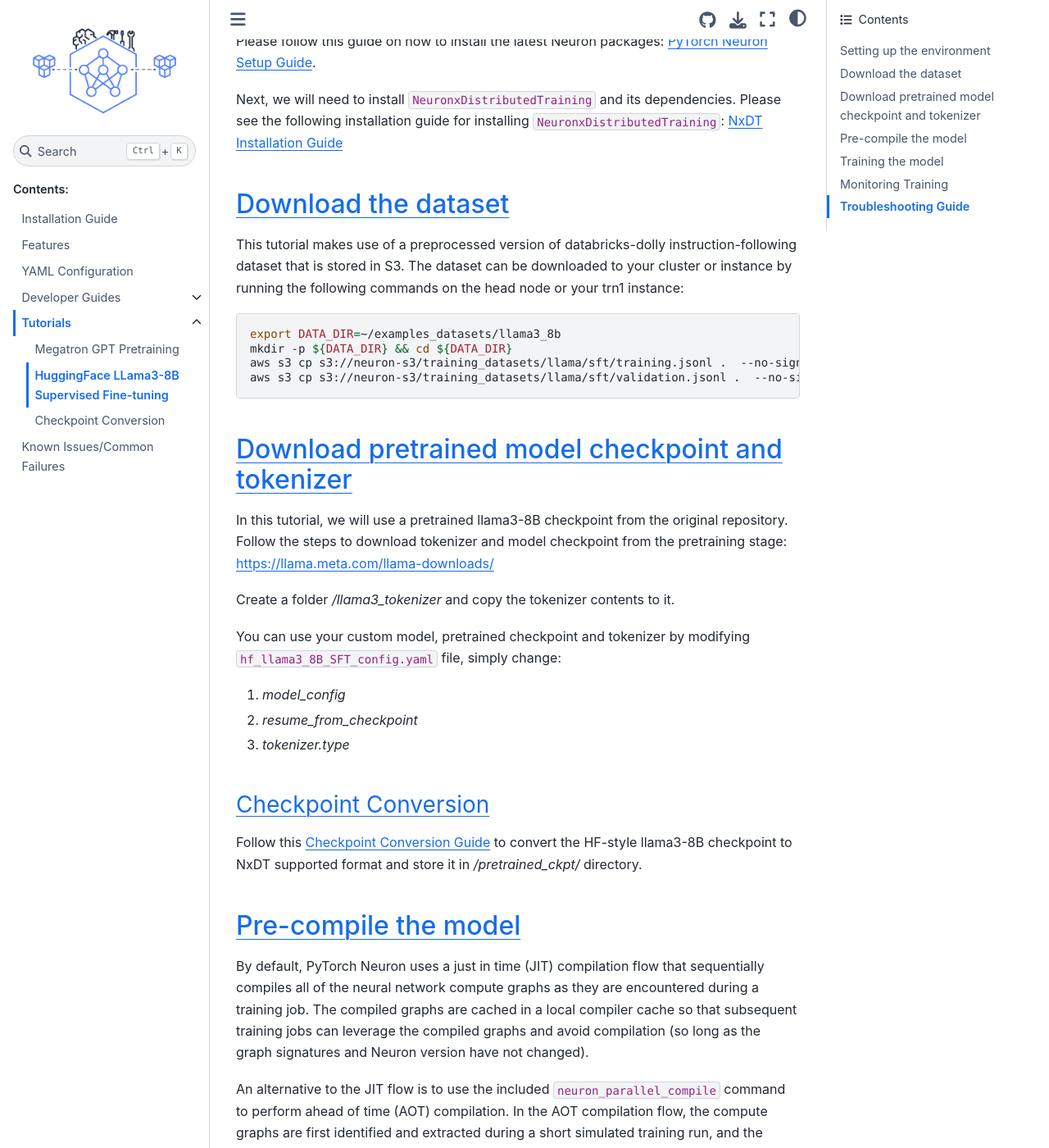
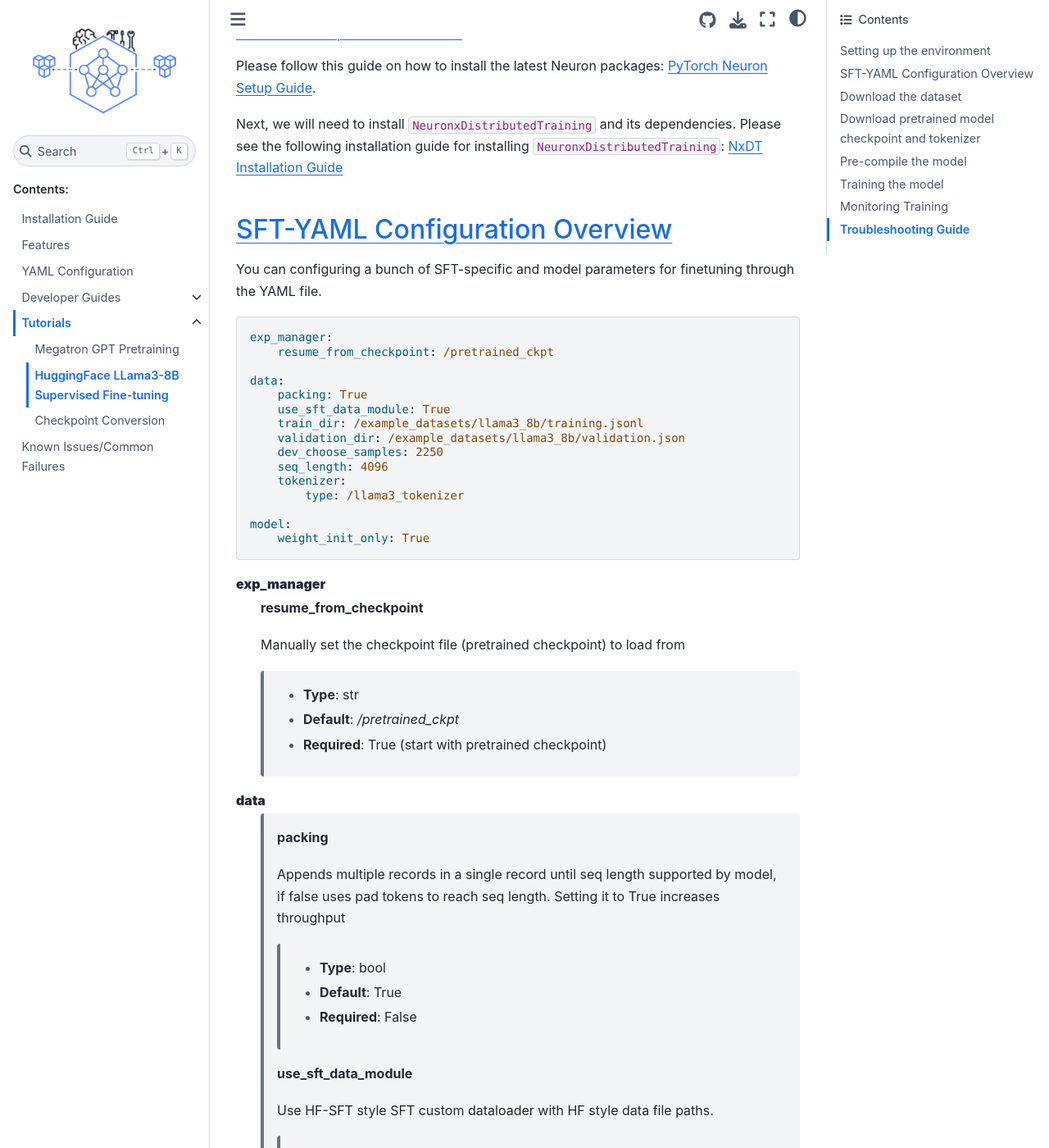
Before and after one commit to aws-neuron/neuronx-distributed-training, a Sphinx documentation site: the page built from docs/tutorials/hf_llama3_8B_SFT.rst, in a window 1280 px wide and 1400 px high, scrolled down 843 px. Shown: the whole window at 82% size. Built offline with Sphinx 7.4.7 and the Sphinx Book theme 1.1.4, drawn with Linux system fonts in a browser that asks for light colours; some of the changed text lies outside the part shown.

Commit message:
sft config add
cr: https://code.amazon.com/reviews/CR-145618289

```diff
--- a/docs/tutorials/hf_llama3_8B_SFT.rst
+++ b/docs/tutorials/hf_llama3_8B_SFT.rst
@@ -29,6 +29,108 @@
 :ref:`NxDT Installation Guide <nxdt_installation_guide>`
 
 
+SFT-YAML Configuration Overview
+-------------------------------
+
+You can configuring a bunch of SFT-specific and model parameters for finetuning through the YAML file.
+
+.. code-block:: yaml
+
+    exp_manager:
+        resume_from_checkpoint: /pretrained_ckpt
+
+    data:
+        packing: True
+        use_sft_data_module: True
+        train_dir: /example_datasets/llama3_8b/training.jsonl
+        validation_dir: /example_datasets/llama3_8b/validation.json
+        dev_choose_samples: 2250
+        seq_length: 4096
+        tokenizer:
+            type: /llama3_tokenizer
+
+    model:
+        weight_init_only: True
+
+
+**exp_manager**
+    **resume_from_checkpoint**
+
+    Manually set the checkpoint file (pretrained checkpoint) to load from
+
+        * **Type**: str
+        * **Default**: `/pretrained_ckpt`
+        * **Required**: True (start with pretrained checkpoint)
+
+**data**
+    **packing**
+
+    Appends multiple records in a single record until seq length
+    supported by model, if false uses pad tokens to reach seq length.
+    Setting it to True increases throughput
+
+        * **Type**: bool
+        * **Default**: True
+        * **Required**: False
+
+    **use_sft_data_module**
+
+    Use HF-SFT style SFT custom dataloader with HF style data file paths.
+
+        * **Type**: bool
+        * **Default**: True
+        * **Required**: True
+
+    **train_dir**
+
+    SFT training data - jsonl or arrow file
+    As for SFT we use HF style dataloader, we also use HF style data file paths
+
+        * **Type**: str
+        * **Required**: True
+
+    **val_dir**
+
+    SFT validation data - jsonl or arrow file
+    As for SFT we use HF style dataloader, we also use HF style data file paths
+
+        * **Type**: str
+        * **Required**: True
+
+    **dev_choose_samples**
+
+    if set, will use those many number of records from the
+    head of the dataset instead of using all. Set to null to use full dataset
+
+        * **Type**: integer
+        * **Default**: 2250
+        * **Required**: False
+
+    **seq_length**
+
+    Set sequence length for the training job
+
+        * **Type**: integer
+        * **Required**: True
+
+    **tokenizer**
+        **type**
+
+        Set tokenizer path/type
+
+            * **Type**: str
+            * **Default**: `/llama3_tokenizer`
+            * **Required**: True
+
+ **model**
+        **weight_init_only**
+
+        Load only model states and ignore the optim states from ckpt directory
+
+            * **Type**: bool
+            * **Default**: True
+
+
 Download the dataset
 --------------------
 
@@ -53,18 +155,23 @@
 
 Create a folder `/llama3_tokenizer` and copy the tokenizer contents to it.
 
+Modify the following paths in YAML file based on your specific directory configuration:
+
+1. `model.model_config`
+2. `exp_manager.resume_from_checkpoint`
+3. `tokenizer.type`
+4. `train_dir` and `val_dir`
+
 You can use your custom model, pretrained checkpoint and tokenizer by
-modifying ``hf_llama3_8B_SFT_config.yaml`` file, simply change:
+modifying ``hf_llama3_8B_SFT_config.yaml`` file.
 
-1. `model_config`
-2. `resume_from_checkpoint`
-3. `tokenizer.type`
 
 Checkpoint Conversion
 ^^^^^^^^^^^^^^^^^^^^^
 Follow this :ref:`Checkpoint Conversion Guide <checkpoint_conversion>` to convert the
 HF-style llama3-8B checkpoint
 to NxDT supported format and store it in  `/pretrained_ckpt/` directory.
+Modify the `exp_manager.resume_from_checkpoint` path to the pretrained checkpoint path.
 
 Pre-compile the model
 ---------------------
```
Also changed, not shown: docs/general/config_overview.rst (+7 -0 lines), docs/tutorials/checkpoint_conversion.rst (+11 -2 lines).
